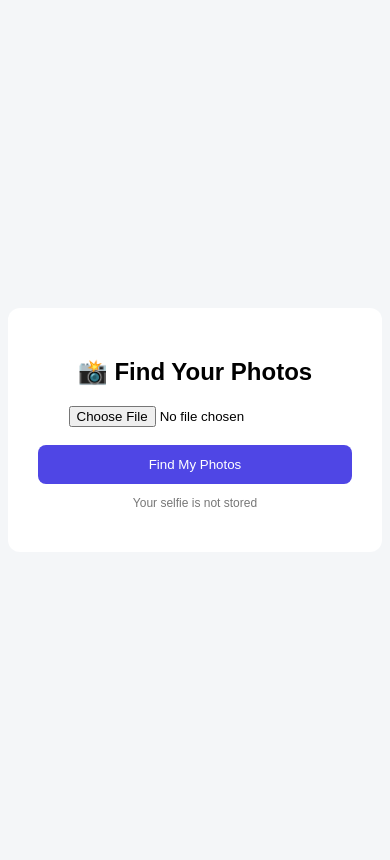
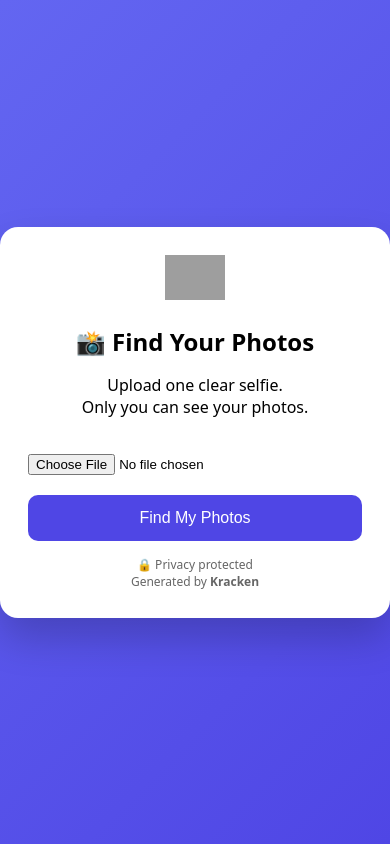
Before and after one commit to codenamekraken/face-photo-portal, a Flask app: page / in a window 390 px wide. Run offline with Flask 3, Linux system fonts and the light colour scheme; grey boxes are pictures that could not be loaded.

Commit message:
UI redesign: mobile-first admin & visitor pages with Kracken branding

```diff
--- a/templates/index.html
+++ b/templates/index.html
@@ -1,21 +1,70 @@
 <!DOCTYPE html>
-<html>
+<html lang="en">
 <head>
+<meta charset="UTF-8">
 <title>Find Your Photos</title>
+<meta name="viewport" content="width=device-width, initial-scale=1.0">
+<link rel="icon" href="/static/favicon.ico">
 <style>
-body{font-family:Arial;background:#f4f6f8;display:flex;justify-content:center;align-items:center;height:100vh}
-.card{background:#fff;padding:30px;border-radius:12px;width:380px;text-align:center}
-button{width:100%;padding:12px;background:#4f46e5;color:white;border:none;border-radius:8px}
+body{
+  font-family: system-ui, Arial;
+  background: linear-gradient(135deg,#6366f1,#4f46e5);
+  margin:0;
+  min-height:100vh;
+  display:flex;
+  align-items:center;
+  justify-content:center;
+}
+.card{
+  background:#fff;
+  width:100%;
+  max-width:420px;
+  padding:28px;
+  border-radius:18px;
+  box-shadow:0 20px 40px rgba(0,0,0,.2);
+  text-align:center;
+}
+.logo{
+  width:60px;
+  margin-bottom:10px;
+}
+h2{ margin:10px 0; }
+input[type=file]{
+  width:100%;
+  margin:20px 0;
+}
+button{
+  width:100%;
+  padding:14px;
+  border:none;
+  border-radius:10px;
+  background:#4f46e5;
+  color:#fff;
+  font-size:16px;
+}
+.footer{
+  margin-top:15px;
+  font-size:12px;
+  color:#666;
+}
 </style>
 </head>
+
 <body>
 <div class="card">
-<h2>📸 Find Your Photos</h2>
-<form method="post" action="/upload" enctype="multipart/form-data">
-<input type="file" name="selfie" required><br><br>
-<button>Find My Photos</button>
-</form>
-<p style="font-size:12px;color:#777">Your selfie is not stored</p>
+  <img src="/static/logo.png" class="logo" onerror="this.style.display='none'">
+  <h2>📸 Find Your Photos</h2>
+  <p>Upload one clear selfie.<br>Only you can see your photos.</p>
+
+  <form method="post" action="/upload" enctype="multipart/form-data">
+    <input type="file" name="selfie" accept="image/*" required>
+    <button>Find My Photos</button>
+  </form>
+
+  <div class="footer">
+    🔒 Privacy protected<br>
+    Generated by <b>Kracken</b>
+  </div>
 </div>
 </body>
 </html>
```
Also changed, not shown: templates/admin_dashboard.html (+51 -7 lines), templates/admin_login.html (+31 -3 lines), templates/admin_upload.html (+43 -8 lines), templates/results.html (+47 -21 lines).
